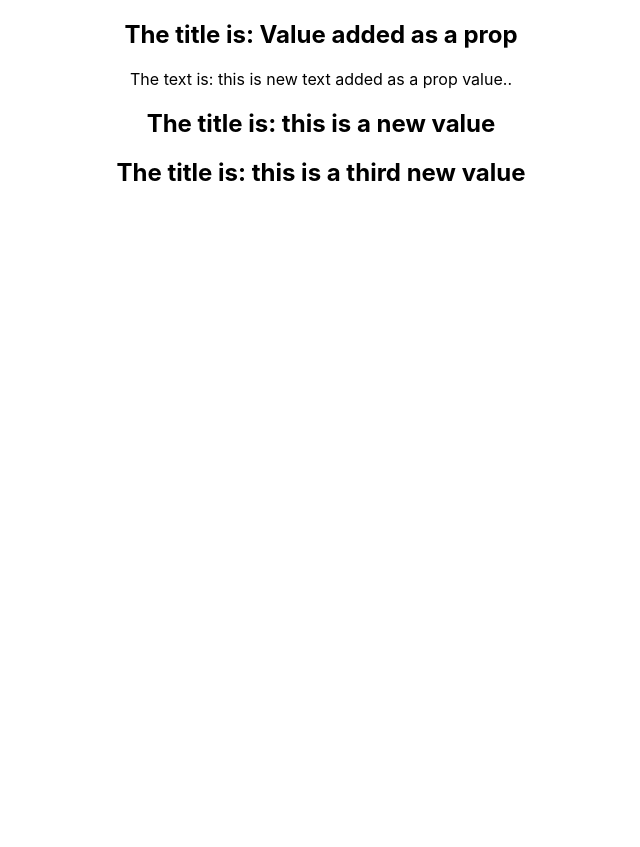
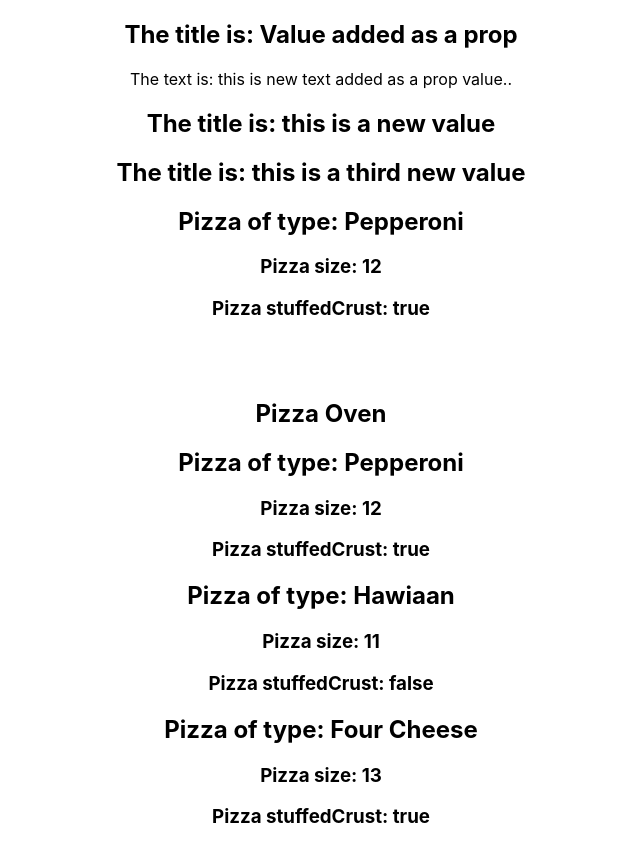
Before and after one commit to Reece-elder/22JanSoftware-React, a React (Create React App) app in the folder React/demo-project/: page / in a window 1280 px wide. Shown: the whole page, without its empty margins (319-959 px from the left). Before the commit the page ends 800 px from the top, so only its background shows below. Built offline with nearby package versions, Linux system fonts and the light colour scheme.

Commit message:
props and looping through arrays

```diff
--- a/React/demo-project/src/components/003-props/Manager.jsx
+++ b/React/demo-project/src/components/003-props/Manager.jsx
@@ -1,5 +1,36 @@
 import Title from "./Title";
 import TextBox from "./TextBox";
+import Pizza from "./Pizza";
+import PizzaOven from "./PizzaOven";
+
+// With props you can pass any data to them: Strings, numbers, booleans
+// Functions, objects, arrays
+
+// When this function is called, it will send a popup containing the passed in text
+const alertFunc = (text) => {
+    alert(text);
+}
+
+// Create an array of objects to pass in
+// [] - denotes an array
+// {} - denotes an object
+const pizzaArray = [
+    {
+        type: "Pepperoni",
+        size: 12,
+        stuffedCrust: true
+    },
+    {
+        type: "Hawiaan",
+        size: 11,
+        stuffedCrust: false
+    },
+    {
+        type: "Four Cheese",
+        size: 13,
+        stuffedCrust: true
+    }
+]
 
 const Manager = () => {
   return (
@@ -11,6 +42,14 @@ const Manager = () => {
       <Title title="this is a new value"/>
       <Title title="this is a third new value"/>
 
+        {/* If you're not passing in text (String) surround the value in {} converts to JS */}
+      <Pizza type="Pepperoni" size={12} stuffedCrust={true} funcProp={alertFunc}/>
+      {/* <br> line break, adds space between elements */}
+      <br></br>
+      <br></br>
+
+      <PizzaOven data={pizzaArray}/>
+      {/* Passing in our pizza array to our oven */}
     </div>
   );
 };
--- /dev/null
+++ b/React/demo-project/src/components/003-props/Pizza.jsx
@@ -0,0 +1,21 @@
+// Creating a component that takes in Type (String), size (number) and stuffedCrust (boolean)
+// Pizza takes in an object called props
+const Pizza = (props) => {
+
+  // Destructuring our props object into the individual values
+  const {type, size, stuffedCrust} = props;
+
+  // This function is ONLY called when the child component calls
+//   funcProp("passed as a prop!");
+
+  return (
+    <div>
+      <h2> Pizza of type: {type}</h2>
+      <h3> Pizza size: {size}</h3>
+      {/* toString() will convert boolean to the string true or false */}
+      <h3> Pizza stuffedCrust: {stuffedCrust.toString()} </h3>
+    </div>
+  );
+};
+
+export default Pizza;
--- /dev/null
+++ b/React/demo-project/src/components/003-props/PizzaOven.jsx
@@ -0,0 +1,37 @@
+// PizzaOven will exist as a component between manager and pizza
+// Manager sends props to PizzaOven, PizzaOven will render pizzas passing in props
+
+import Pizza from "./Pizza";
+
+// PizzaOven will take in an array of data, and will render a component for each bit of data
+
+const PizzaOven = ({ data }) => {
+  //   data.forEach((pizza, i) => {
+  //     console.log(pizza.type);
+  //     console.log(pizza.size);
+  //     console.log(pizza.stuffedCrust);
+  //     // return <Pizza type={pizza.type} size={pizza.size} stuffedCrust={pizza.stuffedCrust}/>
+  //   });
+
+  // Render a Pizza for every object in the array
+  // Looping through our array and generating a new Pizza
+
+  // In order to return the result of a loop, we use {}
+  return (
+    <>
+      <h2> Pizza Oven</h2>
+
+      {/* In order for a map to work, you must surround it in <> </> or <div> </div> */}
+      {/* Otherwise you are trying to return multiple elements, rather than one element containing multiple elements */}
+      {data.map((pizza) => {
+        return (
+          <>
+            <Pizza type={pizza.type} size={pizza.size} stuffedCrust={pizza.stuffedCrust} />
+          </>
+        );
+      })}
+    </>
+  );
+};
+
+export default PizzaOven;
```
